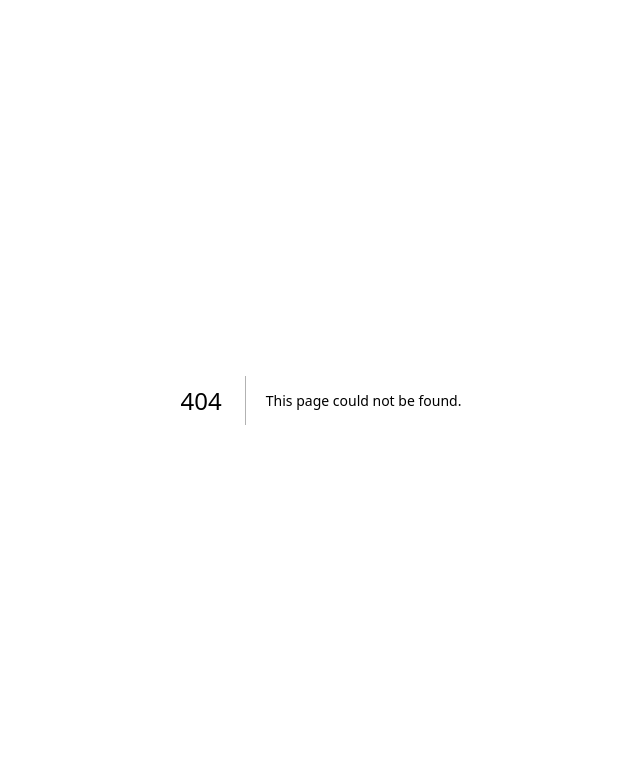
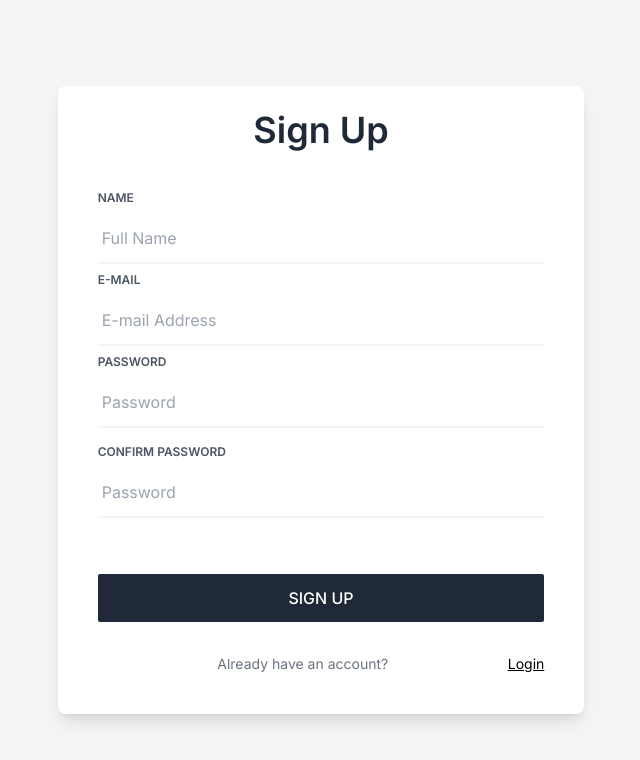
Before and after one commit to sunil-debug123/Nextjs-With-Firebase-CRUD, a Next.js app: page /signup in a window 1280 px wide. Before the commit this address had no page. Shown: the top 760 px of the page, without its empty margins (319-959 px from the left). Built offline with nearby package versions, Linux system fonts and the light colour scheme.

Commit message:
SignUp Page Implemented

```diff
--- a/src/app/login/page.js
+++ b/src/app/login/page.js
@@ -1,4 +1,6 @@
 'use client'
+
+import Link from "next/link";
 
 function Page() {
 
@@ -47,9 +49,9 @@ function Page() {
                             or
                         </p>
 
-                        <a href="#" class="flex-2 underline">
+                        <Link href="/signup" class="flex-2 underline">
                             Create an Account
-                        </a>
+                        </Link>
                     </div>
                 </form>
             </div>
--- /dev/null
+++ b/src/app/signup/page.js
@@ -0,0 +1,74 @@
+'use client'
+
+import Link from "next/link";
+
+function Page() {
+
+  return (
+    <div class="flex flex-col h-screen bg-gray-100">
+      <div class="grid place-items-center mx-2 my-20 sm:my-auto">
+        <div class="w-11/12 p-12 sm:w-8/12 md:w-6/12 lg:w-5/12 2xl:w-4/12
+            px-6 py-10 sm:px-10 sm:py-6
+            bg-white rounded-lg shadow-md lg:shadow-lg">
+
+          <h2 class="text-center font-semibold text-3xl lg:text-4xl text-gray-800">
+            Sign Up
+          </h2>
+
+          <form class="mt-10" method="POST">
+
+            <label for="name" class="block text-xs font-semibold text-gray-600 uppercase">Name</label>
+            <input id="name" type="text" name="name" placeholder="Full Name" autocomplete="name"
+              class="block w-full py-3 px-1 mt-2
+              text-gray-800 appearance-none
+              border-b-2 border-gray-100
+              focus:text-gray-500 focus:outline-none focus:border-gray-200"
+              required />
+
+            <label for="email" class="block text-xs font-semibold text-gray-600 uppercase mt-2">E-mail</label>
+            <input id="email" type="email" name="email" placeholder="E-mail Address" autocomplete="email"
+              class="block w-full py-3 px-1 mt-2
+              text-gray-800 appearance-none
+              border-b-2 border-gray-100
+              focus:text-gray-500 focus:outline-none focus:border-gray-200"
+              required />
+
+            <label for="password" class="block mt-2 text-xs font-semibold text-gray-600 uppercase">Password</label>
+            <input id="password" type="password" name="password" placeholder="Password" autocomplete="new-password"
+              class="block w-full py-3 px-1 mt-2 mb-4
+              text-gray-800 appearance-none
+              border-b-2 border-gray-100
+              focus:text-gray-500 focus:outline-none focus:border-gray-200"
+              required />
+
+            <label for="password" class="block mt-2 text-xs font-semibold text-gray-600 uppercase">Confirm Password</label>
+            <input id="password" type="password" name="password" placeholder="Password" autocomplete="new-password"
+              class="block w-full py-3 px-1 mt-2 mb-4
+              text-gray-800 appearance-none
+              border-b-2 border-gray-100
+              focus:text-gray-500 focus:outline-none focus:border-gray-200"
+              required />
+
+            <button type="submit"
+              class="w-full py-3 mt-10 bg-gray-800 rounded-sm
+              font-medium text-white uppercase
+              focus:outline-none hover:bg-gray-700 hover:shadow-none">
+              Sign Up
+            </button>
+
+            <div class="sm:flex sm:flex-wrap mt-8 sm:mb-4 text-sm text-center">
+              <p class="flex-1 text-gray-500 text-md mx-4 my-1 sm:my-auto">
+                Already have an account?
+              </p>
+              <Link href='/login' class="flex-2 underline">
+                Login
+              </Link>
+            </div>
+          </form>
+        </div>
+      </div>
+    </div>
+  );
+}
+
+export default Page;
```
